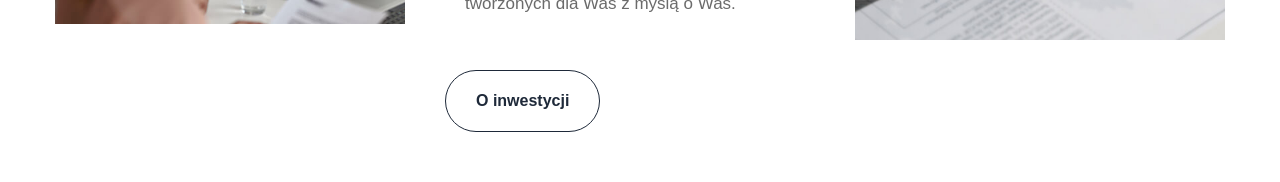
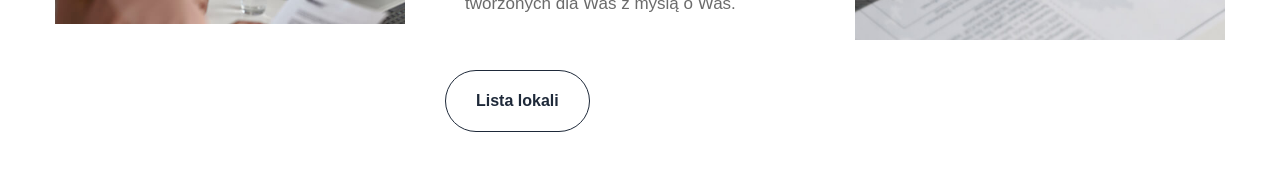
Before and after one commit to skowrxn/osiedle-olimpijczykow-website, a Next.js app: page /o-inwestycji in a window 1280 px wide. Shown: the part 1967-2149 px from the top of the page. Built offline with nearby package versions, Linux system fonts and the light colour scheme.

Commit message:
feat: update link and text for project information to direct users to the listings page

```diff
--- a/app/o-inwestycji/page.js
+++ b/app/o-inwestycji/page.js
@@ -268,7 +268,7 @@ export default function OInwestycji() {
                                             </p>
 
                                             <a
-                                                href="/o-inwestycji"
+                                                href="/lista-lokali"
                                                 className="rounded-4xl border-gray-800 text-gray-800 hover:bg-gray-800 hover:text-white bg-w color-gray-800"
                                                 style={{
                                                     display: "inline-block",
@@ -279,7 +279,7 @@ export default function OInwestycji() {
                                                     transition: "all 0.3s ease",
                                                 }}
                                             >
-                                                O inwestycji
+                                                Lista lokali
                                             </a>
                                         </div>
                                     </div>
```
